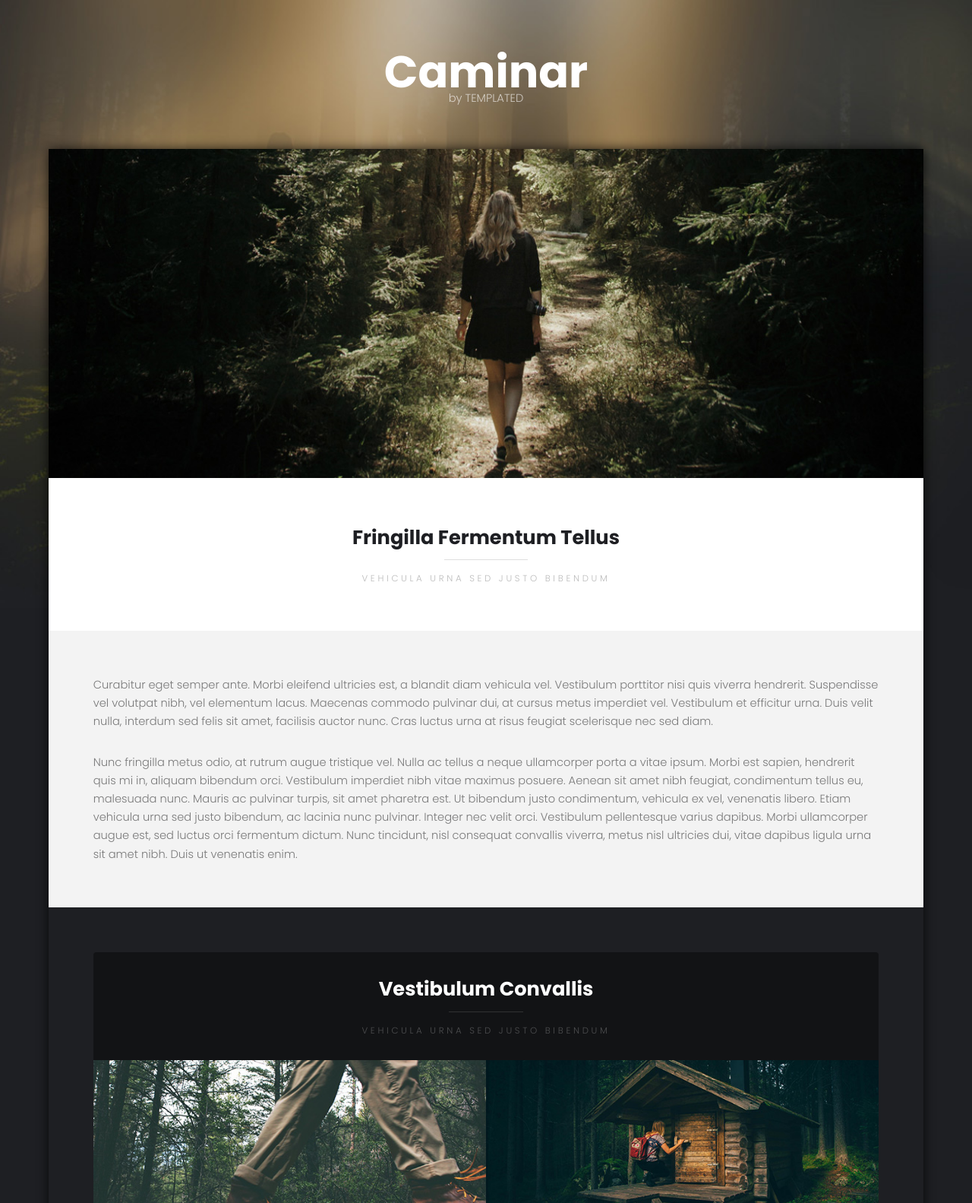
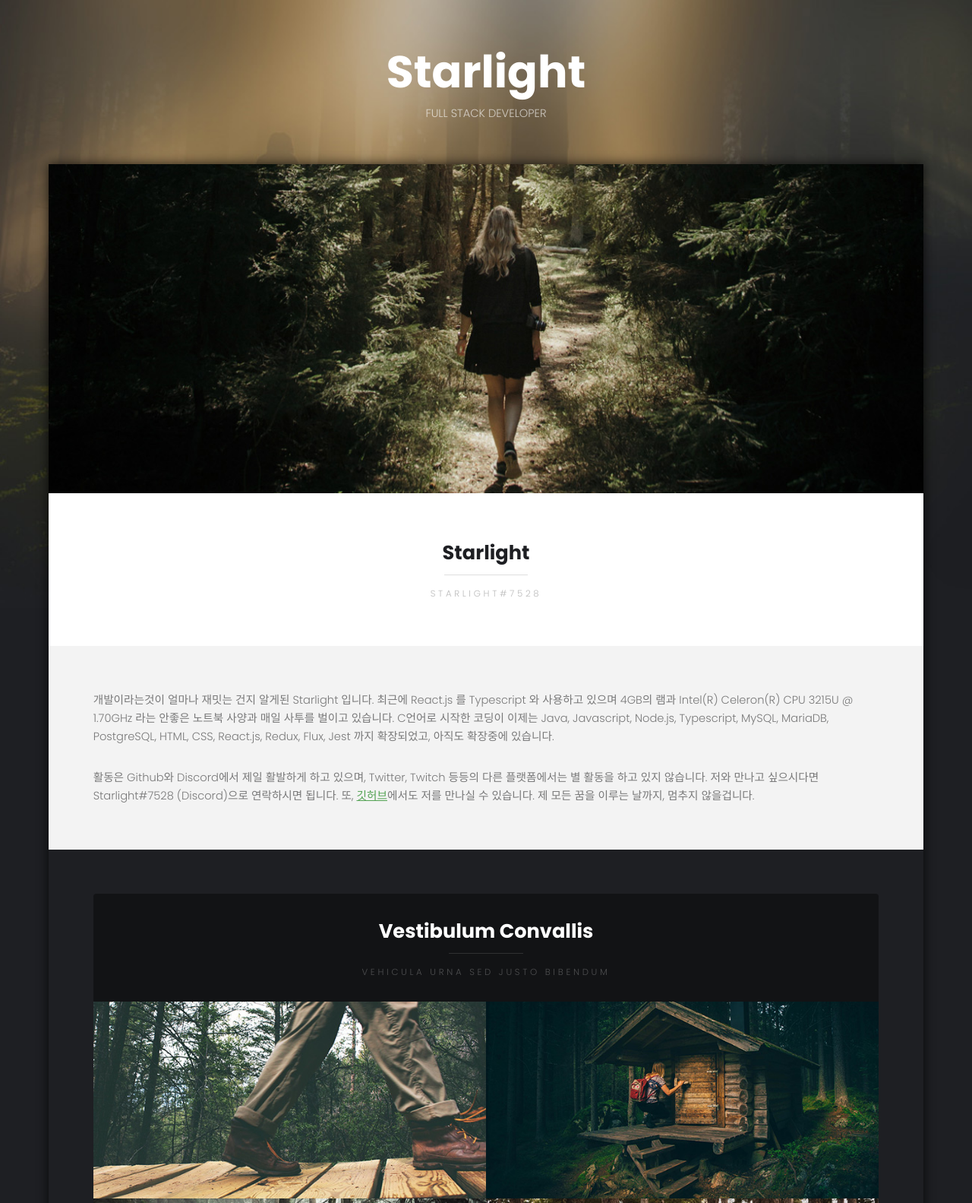
Before and after one commit to 5tarlight/5tarlight.github.io, a plain HTML site: page index.html in a window 1280 px wide. Shown: the top 1583 px of the page at 76% size. Drawn offline with Linux system fonts and the light colour scheme.

Commit message:
index html

```diff
--- a/index.html
+++ b/index.html
@@ -6,7 +6,7 @@
 -->
 <html>
 	<head>
-		<title>Caminar by TEMPLATED</title>
+		<title>5tarlight</title>
 		<meta charset="utf-8" />
 		<meta name="viewport" content="width=device-width, initial-scale=1" />
 		<link rel="stylesheet" href="assets/css/main.css" />
@@ -15,7 +15,7 @@
 
 		<!-- Header -->
 			<header id="header">
-				<div class="logo"><a href="#">Caminar <span>by TEMPLATED</span></a></div>
+				<div class="logo"><a href="#">Starlight<span style="margin-top: 20px;">FULL STACK DEVELOPER</span></a></div>
 			</header>
 
 		<!-- Main -->
@@ -29,12 +29,13 @@
 							<img src="images/pic02.jpg" alt="" />
 						</div>
 						<header class="special">
-							<h2>Fringilla Fermentum Tellus</h2>
-							<p>vehicula urna sed justo bibendum</p>
+							<h2>Starlight</h2>
+							<p>Starlight#7528</p>
 						</header>
 						<div class="content">
-							<p>Curabitur eget semper ante. Morbi eleifend ultricies est, a blandit diam vehicula vel. Vestibulum porttitor nisi quis viverra hendrerit. Suspendisse vel volutpat nibh, vel elementum lacus. Maecenas commodo pulvinar dui, at cursus metus imperdiet vel. Vestibulum et efficitur urna. Duis velit nulla, interdum sed felis sit amet, facilisis auctor nunc. Cras luctus urna at risus feugiat scelerisque nec sed diam. </p>
-							<p>Nunc fringilla metus odio, at rutrum augue tristique vel. Nulla ac tellus a neque ullamcorper porta a vitae ipsum. Morbi est sapien, hendrerit quis mi in, aliquam bibendum orci. Vestibulum imperdiet nibh vitae maximus posuere. Aenean sit amet nibh feugiat, condimentum tellus eu, malesuada nunc. Mauris ac pulvinar turpis, sit amet pharetra est. Ut bibendum justo condimentum, vehicula ex vel, venenatis libero. Etiam vehicula urna sed justo bibendum, ac lacinia nunc pulvinar. Integer nec velit orci. Vestibulum pellentesque varius dapibus. Morbi ullamcorper augue est, sed luctus orci fermentum dictum. Nunc tincidunt, nisl consequat convallis viverra, metus nisl ultricies dui, vitae dapibus ligula urna sit amet nibh. Duis ut venenatis enim.</p>
+							<p>개발이라는것이 얼마나 재밋는 건지 알게된 Starlight 입니다. 최근에 React.js 를 Typescript 와 사용하고 있으며 4GB의 램과 Intel(R) Celeron(R) CPU 3215U @ 1.70GHz 라는 안좋은 노트북 사양과 매일 사투를 벌이고 있습니다. C언어로 시작한 코딩이 이제는 Java, Javascript, Node.js, Typescript, MySQL, MariaDB, PostgreSQL, HTML, CSS, React.js, Redux, Flux, Jest 까지 확장되었고, 아직도 확장중에 있습니다.</p>
+
+							<p>활동은 Github와 Discord에서 제일 활발하게 하고 있으며, Twitter, Twitch 등등의 다른 플랫폼에서는 별 활동을 하고 있지 않습니다. 저와 만나고 싶으시다면 Starlight#7528 (Discord)으로 연락하시면 됩니다. 또, <a href='https://github.com/5tarlight'>깃허브</a>에서도 저를 만나실 수 있습니다. 제 모든 꿈을 이루는 날까지, 멈추지 않을겁니다.</p>
 						</div>
 					</section>
 
```
